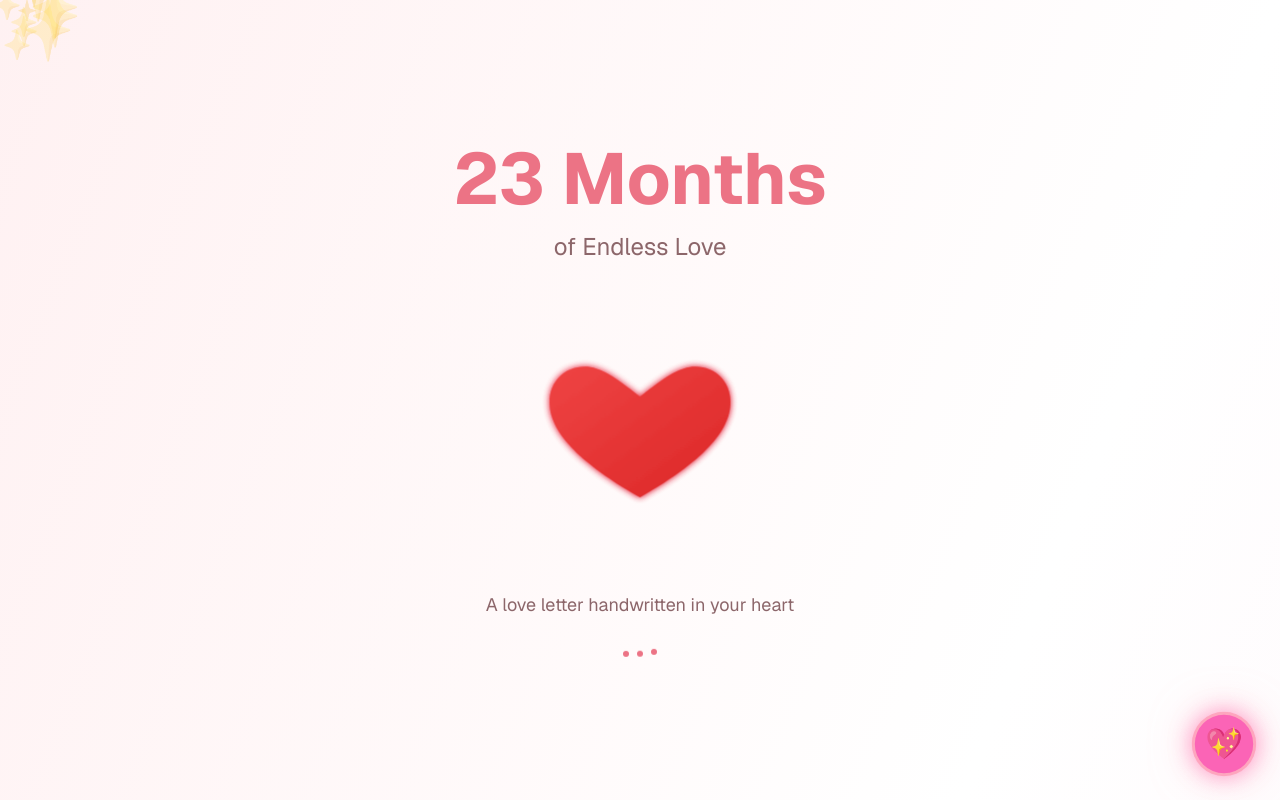
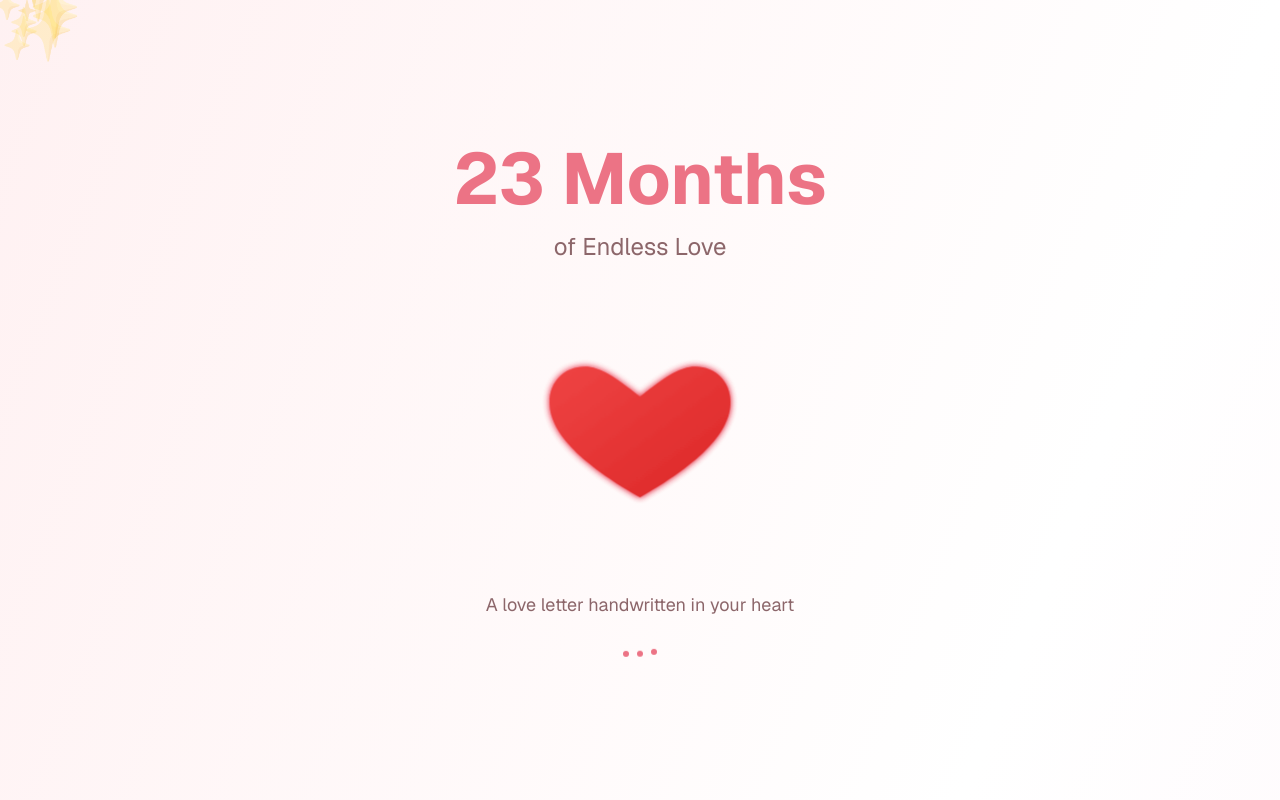
Before and after one commit to ArjavJain07/letter, a Next.js app: page / in a window 1280 px wide. Shown: the top 800 px of the page. Built offline with nearby package versions, Linux system fonts and the light colour scheme.

Commit message:
Refactor layout component by removing audio features
Removed unused imports and audio playback logic.

```diff
--- a/app/layout.tsx
+++ b/app/layout.tsx
@@ -1,122 +1,45 @@
-"use client";
+import type React from "react"
+// ... existing code ...
+import type { Metadata } from "next"
+import { Geist, Geist_Mono } from "next/font/google"
+import { Analytics } from "@vercel/analytics/next"
+import "./globals.css"
 
-import type React from "react";
-import { useEffect, useRef, useState } from "react";
-import type { Metadata } from "next";
-import { Geist, Geist_Mono } from "next/font/google";
-import { Analytics } from "@vercel/analytics/next";
-import "./globals.css";
-
-const _geist = Geist({ subsets: ["latin"] });
-const _geistMono = Geist_Mono({ subsets: ["latin"] });
+const _geist = Geist({ subsets: ["latin"] })
+const _geistMono = Geist_Mono({ subsets: ["latin"] })
 
 export const metadata: Metadata = {
   title: "23 Months of Love",
   icons: {
     icon: [
-      { url: "/icon-light-32x32.png", media: "(prefers-color-scheme: light)" },
-      { url: "/icon-dark-32x32.png", media: "(prefers-color-scheme: dark)" },
-      { url: "/icon.svg", type: "image/svg+xml" },
+      {
+        url: "/icon-light-32x32.png",
+        media: "(prefers-color-scheme: light)",
+      },
+      {
+        url: "/icon-dark-32x32.png",
+        media: "(prefers-color-scheme: dark)",
+      },
+      {
+        url: "/icon.svg",
+        type: "image/svg+xml",
+      },
     ],
     apple: "/apple-icon.png",
   },
-};
+}
 
 export default function RootLayout({
   children,
 }: Readonly<{
-  children: React.ReactNode;
+  children: React.ReactNode
 }>) {
-  const audioRef = useRef<HTMLAudioElement | null>(null);
-  const [isPlaying, setIsPlaying] = useState(true);
-
-  useEffect(() => {
-    const audio = audioRef.current;
-    if (!audio) return;
-
-    audio.volume = 0;
-
-    const tryPlay = () => {
-      audio
-        .play()
-        .then(() => fadeVolume(audio, 1, 1000))
-        .catch(() => {});
-    };
-
-    tryPlay();
-
-    const clickAttempt = () => {
-      tryPlay();
-      window.removeEventListener("click", clickAttempt);
-    };
-
-    window.addEventListener("click", clickAttempt);
-  }, []);
-
-  const fadeVolume = (audio: HTMLAudioElement, target: number, duration: number) => {
-    const step = (target - audio.volume) / (duration / 50);
-    const interval = setInterval(() => {
-      audio.volume = Math.min(1, Math.max(0, audio.volume + step));
-      if ((step > 0 && audio.volume >= target) || (step < 0 && audio.volume <= target)) {
-        clearInterval(interval);
-      }
-    }, 50);
-  };
-
-  const toggleMusic = () => {
-    const audio = audioRef.current;
-    if (!audio) return;
-
-    if (isPlaying) {
-      fadeVolume(audio, 0, 500);
-      setTimeout(() => audio.pause(), 500);
-    } else {
-      audio.play();
-      fadeVolume(audio, 1, 500);
-    }
-    setIsPlaying(!isPlaying);
-  };
-
   return (
     <html lang="en">
-      <body className="font-sans antialiased">
-        <audio ref={audioRef} src="/music.mp3" autoPlay loop />
-
-        <button
-          onClick={toggleMusic}
-          className="fixed bottom-6 right-6 z-50 w-16 h-16 rounded-full flex items-center justify-center text-3xl
-                     bg-pink-400 hover:bg-pink-500 active:bg-pink-600 transition-all
-                     shadow-[0_0_20px_rgba(255,105,180,0.7)]
-                     animate-[pulseGlow_2s_ease-in-out_infinite]"
-          style={{
-            color: "white",
-            border: "3px solid rgba(255,182,193,0.8)",
-            animation: "pulseGlow 2s infinite",
-          }}
-        >
-          {isPlaying ? "💖" : "💗"}
-        </button>
-
-        <style jsx global>{`
-          @keyframes pulseGlow {
-            0% {
-              transform: scale(1);
-              box-shadow: 0 0 20px rgba(255, 105, 180, 0.6), 0 0 40px rgba(255, 182, 193, 0.6);
-            }
-            50% {
-              transform: scale(1.1);
-              box-shadow: 0 0 30px rgba(255, 105, 180, 0.9), 0 0 50px rgba(255, 182, 193, 0.9);
-            }
-            100% {
-              transform: scale(1);
-              box-shadow: 0 0 20px rgba(255, 105, 180, 0.6), 0 0 40px rgba(255, 182, 193, 0.6);
-            }
-          }
-        `}</style>
-
+      <body className={`font-sans antialiased`}>
         {children}
         <Analytics />
       </body>
     </html>
-  );
+  )
 }
```
